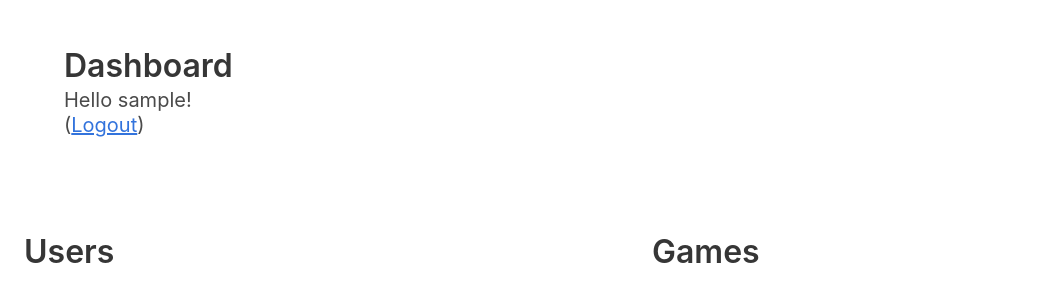
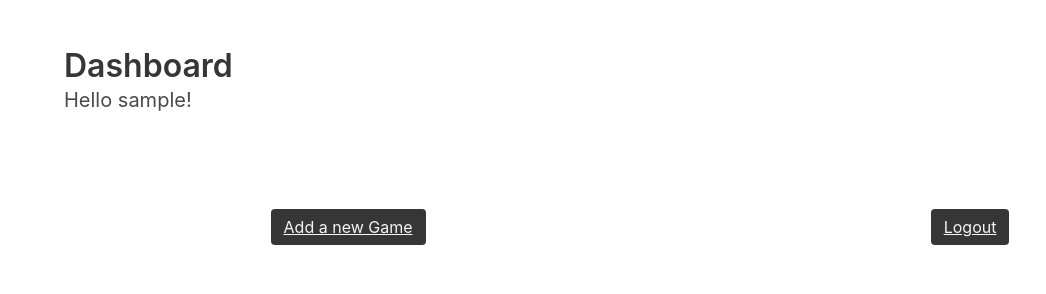
Before and after one commit to philippG777/wuzzel-ranking, a Flask app: template templates/dashboard.html in a window 1280 px wide. Shown: the top 294 px of the page, without its empty margins (0-1046 px from the left). Run offline with Flask 2, Linux system fonts and the light colour scheme; the template is opened without the code that fills it, so the values that code supplies are empty; the visitor is signed in with stand-in values (Sample User, id 1); data comes from the database, SQL or seed files in the repository.

Commit message:
Add buttons

```diff
--- a/templates/dashboard.html
+++ b/templates/dashboard.html
@@ -8,13 +8,21 @@
   <title>Wuzzel-ranking</title>
 </head>
 <body>
-
   <section class="hero">
     <div class="hero-body">
       <div class="container">
         <h1 class="title">Dashboard</h1>
-        <h2 class="subtitle">Hello {{ current_user.username }}!<br>
-        (<a href="/logout/">Logout</a>)</h2>
+        <h2 class="subtitle">Hello {{ current_user.username }}!</h2>
+      </div>
+    </div>
+  </section>
+  <section class="section">
+    <div class="level is-mobile">
+      <div class="level-item has-text-centered">
+        <a class="button is-dark" href="/addgame/">Add a new Game</a>
+      </div>
+      <div class="level-item has-text-centered">
+        <a class="button is-dark" href="/logout/">Logout</a>
       </div>
     </div>
   </section>
```
